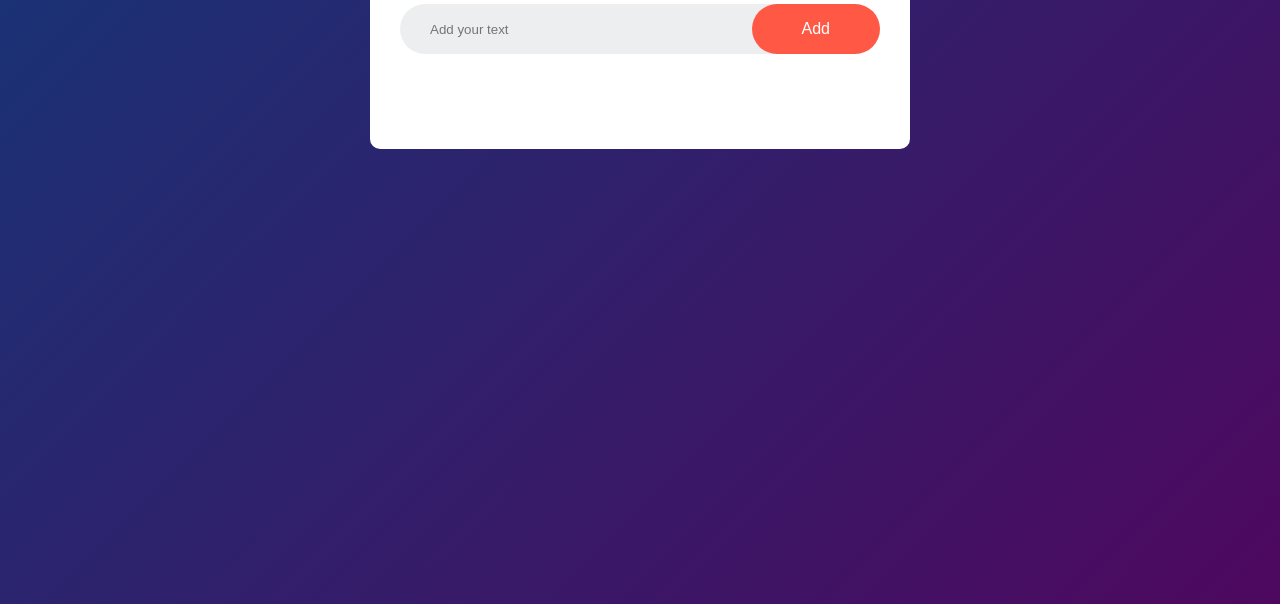
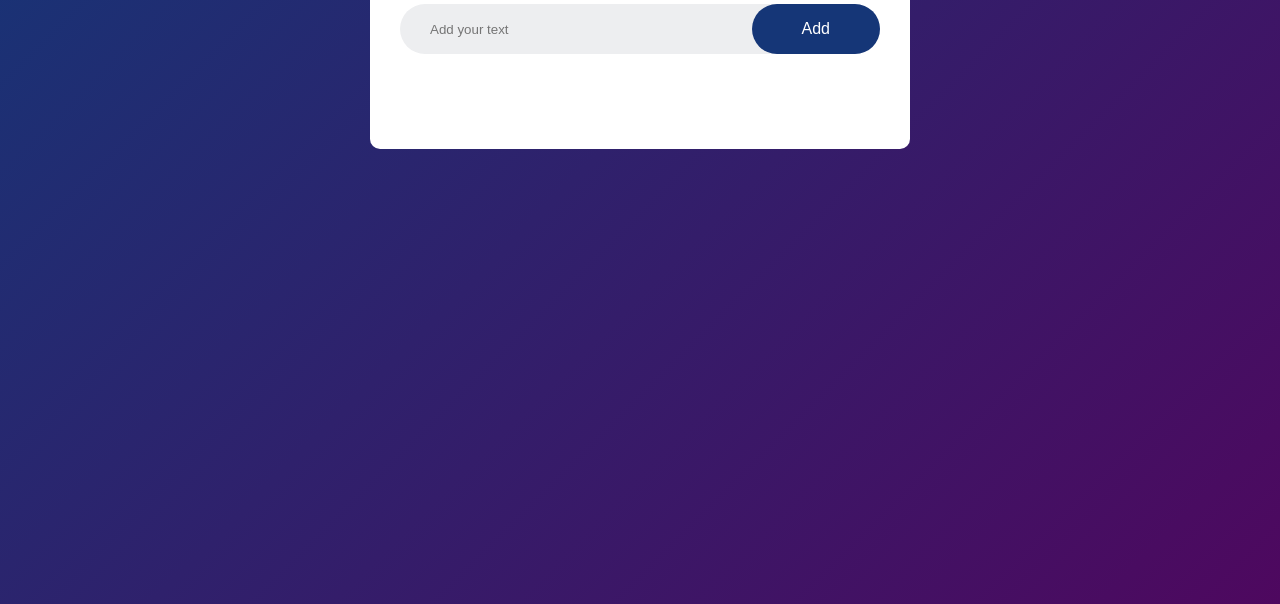
Before and after one commit to MuhammadSaddique/to-do-list, a plain HTML site: page index.html in a window 1280 px wide. Shown: the part 196-800 px from the top of the page. Drawn offline with Linux system fonts and the light colour scheme.

Commit message:
2nd commit

```diff
--- a/style.css
+++ b/style.css
@@ -49,7 +49,7 @@ button{
     outline: none;
     border: none;
     padding: 16px 50px;
-    background-color: #ff5945;
+    background-color: #153677;
     color: #fff;
     font-size: 16px;
     cursor: pointer;
```
Also changed, not shown: 1 other file.
